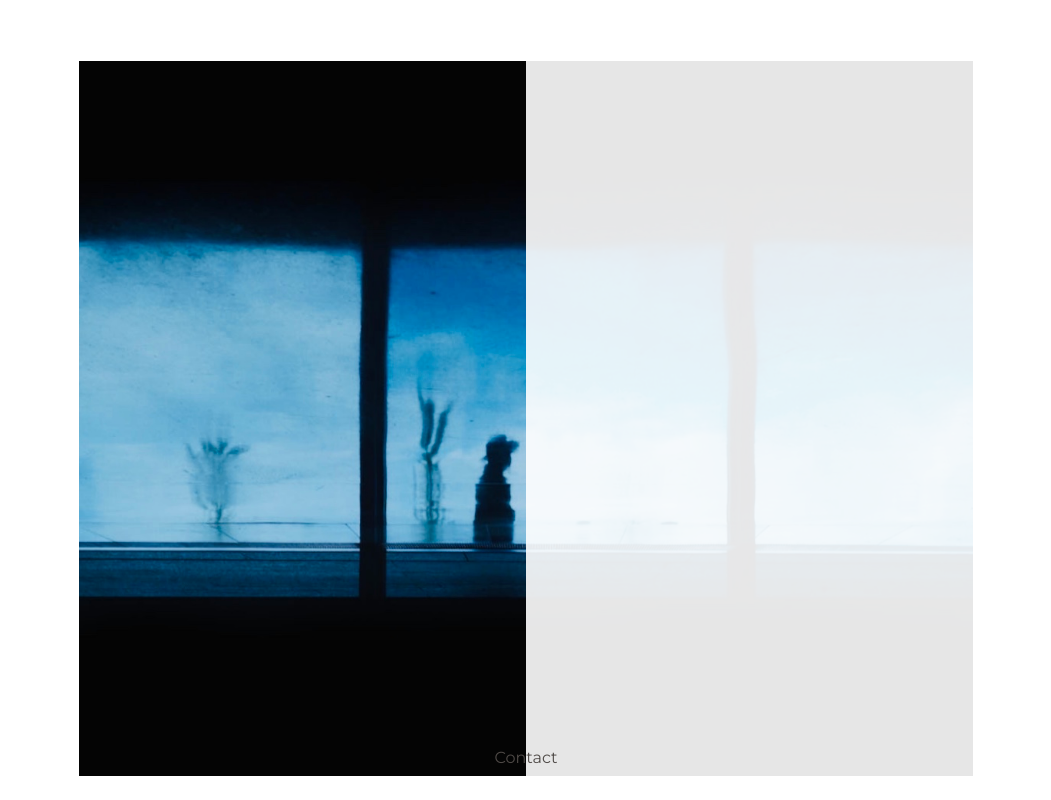
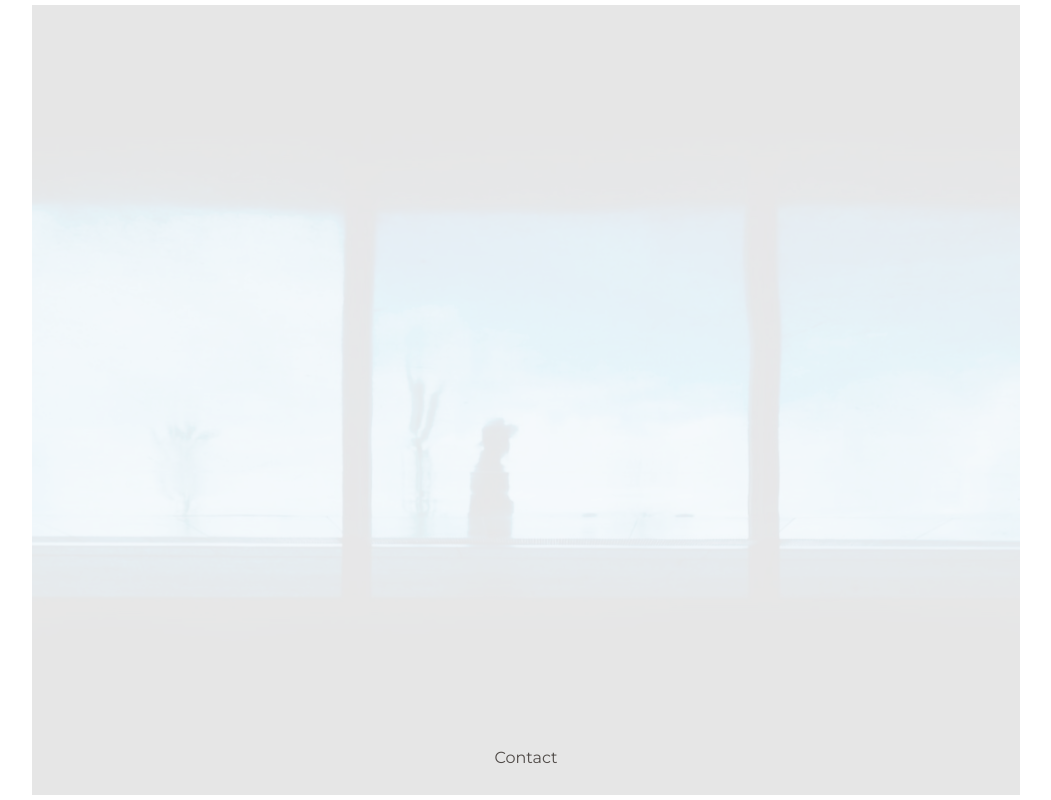
Before and after one commit to eloisebarrow/caleb-henderson, a React (Create React App) app in the folder client/: page / in a window 1280 px wide. Shown: the whole page, without its empty margins (114-1165 px from the left). Built offline with nearby package versions, Linux system fonts and the light colour scheme.

Commit message:
make images larger, wip overlay fix

```diff
--- a/client/package.json
+++ b/client/package.json
@@ -5,7 +5,7 @@
   "dependencies": {
     "react": "^16.11.0",
     "react-dom": "^16.11.0",
-    "react-scripts": "3.2.0",
+    "react-scripts": "^3.4.4",
     "serialize-javascript": "^3.1.0"
   },
   "scripts": {
--- a/client/src/App.css
+++ b/client/src/App.css
@@ -5,7 +5,7 @@
 
 .app {
   min-height: 100vh;
-  height: 100%;
+  height: 100vh;
   display: flex;
   flex-direction: column;
   align-items: center;
--- a/client/src/App.js
+++ b/client/src/App.js
@@ -1,4 +1,4 @@
-import React, { useState } from 'react';
+import React, { useState, useEffect } from 'react';
 import './App.css';
 import Title from './components/Title.jsx';
 import Photograph from './components/Photograph.jsx';
@@ -9,13 +9,17 @@ function App(){
 
   const [overlay, setOverlay] = useState(false);
 
+  useEffect(() => {
+    setOverlay(false)
+  }, [])
+
   const toggleOverlay = () => {
     setOverlay(!overlay)
   }
 
   return (
     <div className="app">
-      <Title />
+      {/* <Title /> */}
       <Photograph />
       <Menu
         overlay={overlay}  />
--- a/client/src/components/Menu.css
+++ b/client/src/components/Menu.css
@@ -4,7 +4,7 @@
   justify-content: center;
   align-items: center;
   align-self: flex-end;
-  width: 50%;
+  width: 100%;
   height: 100%;
   background-color: rgba(255,255,255,0.9);
 }
@@ -14,7 +14,7 @@
 }
 
 .hide-overlay {
-  margin-left: 50%;
+  margin-right: 100%;
   animation: overlay-slide-out 1s;
 }
 
@@ -43,12 +43,12 @@
 
 @keyframes overlay-slide-in {
   0% {
-    margin-left: 100%;
-    width: 100%;
+    margin-right: 100%;
+    width: 0;
   }
   100% {
-    margin-left: 0%;
-    width: 50%;
+    margin-right: 0%;
+    width: 100%;
   }
 }
 
@@ -61,13 +61,14 @@
   }
 }
 
+/* hide overlay */
 @keyframes overlay-slide-out {
   0% {
-    margin-left: 0;
-    width: 50%;
+    margin: 0;
+    width: 100%;
   }
   100% {
-    margin-left: 100%;
+    margin-right: 100%;
     width: 100%;
   }
 }
@@ -80,3 +81,9 @@
     opacity: 0;
   }
 }
+
+@media screen and (max-width: 415px) {
+  .hide-overlay, .show-overlay {
+    display: none;
+  }
+}
--- a/client/src/components/Menu.jsx
+++ b/client/src/components/Menu.jsx
@@ -5,7 +5,7 @@ export default function Menu(props) {
   return (
     <div className={props.overlay ? 'show-overlay' : 'hide-overlay'}>
       {/* <button className="closebtn" onClick={() => {props.setOverlay(false)}}>X</button> */}
-      <a href="mailto:contactcalebh@gmail.com" target="_blank"><h1>ContactCalebH@gmail.com</h1></a>
+      <a href="mailto:contactcalebh@gmail.com" target="_blank" rel="noopener noreferrer"><h1>ContactCalebH@gmail.com</h1></a>
     </div>
   )
 }
--- a/client/src/components/Photograph.css
+++ b/client/src/components/Photograph.css
@@ -1,6 +1,8 @@
 .img-container {
   align-items: center;
-  height: 390px;
+  /* height: 390px; */
+  height: 75%;
+  margin: 0;
 }
 
 .current-img {
@@ -25,6 +27,7 @@
 
 @media (min-width: 768px) {
   .img-container {
-    height: 690px;
+    height: 100%;
+    margin: 5px;
   }
 }
```
Also changed, not shown: 1 other file (tests, documents, lock files or other folders).
